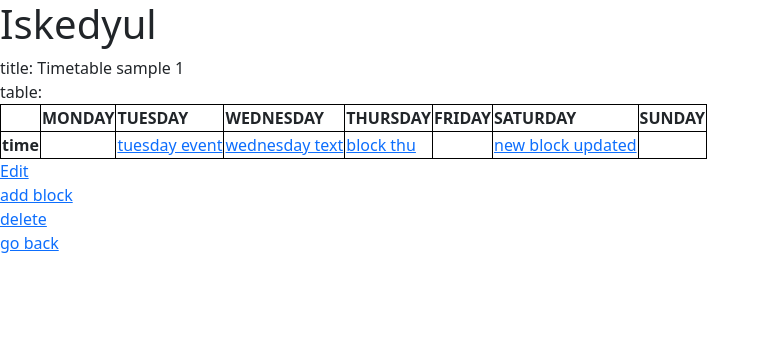
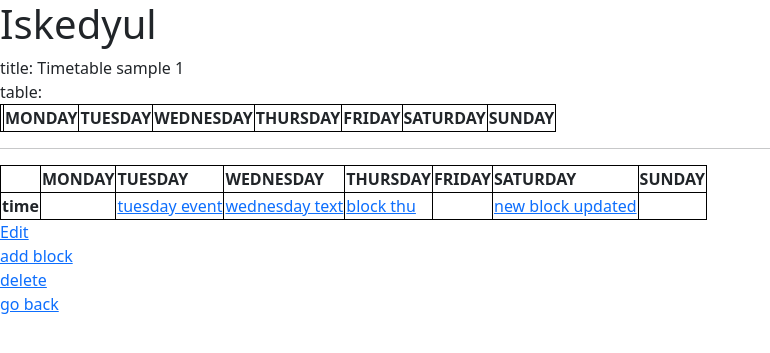
Before and after one commit to jmarkfen/django-iskedyul, a Django app: page /sets/1/ in a window 1280 px wide. Shown: the top 353 px of the page, without its empty margins (0-770 px from the left). Run offline with Django 4.2, Linux system fonts and the light colour scheme; data comes from the database, SQL or seed files in the repository; lists and menus that the app fills with data are empty.

Commit message:
Update timetable table template

```diff
--- a/core/templates/core/set_detail_table.html
+++ b/core/templates/core/set_detail_table.html
@@ -1,3 +1,25 @@
+<table>
+    <tr>
+        <th></th>
+        {# column headers #}
+        <th>MONDAY</th>
+        <th>TUESDAY</th>
+        <th>WEDNESDAY</th>
+        <th>THURSDAY</th>
+        <th>FRIDAY</th>
+        <th>SATURDAY</th>
+        <th>SUNDAY</th>
+{% for row in rows %}
+    <tr>
+        <td>{{ row.label }}</td>
+    {% for e in row.queryset %}
+
+        <td>{{ e.text }}</td>
+    {% endfor %}
+    </tr>
+{% endfor %}
+</table>
+<hr>
 <table>
     <tr>
         <th></th>
```
